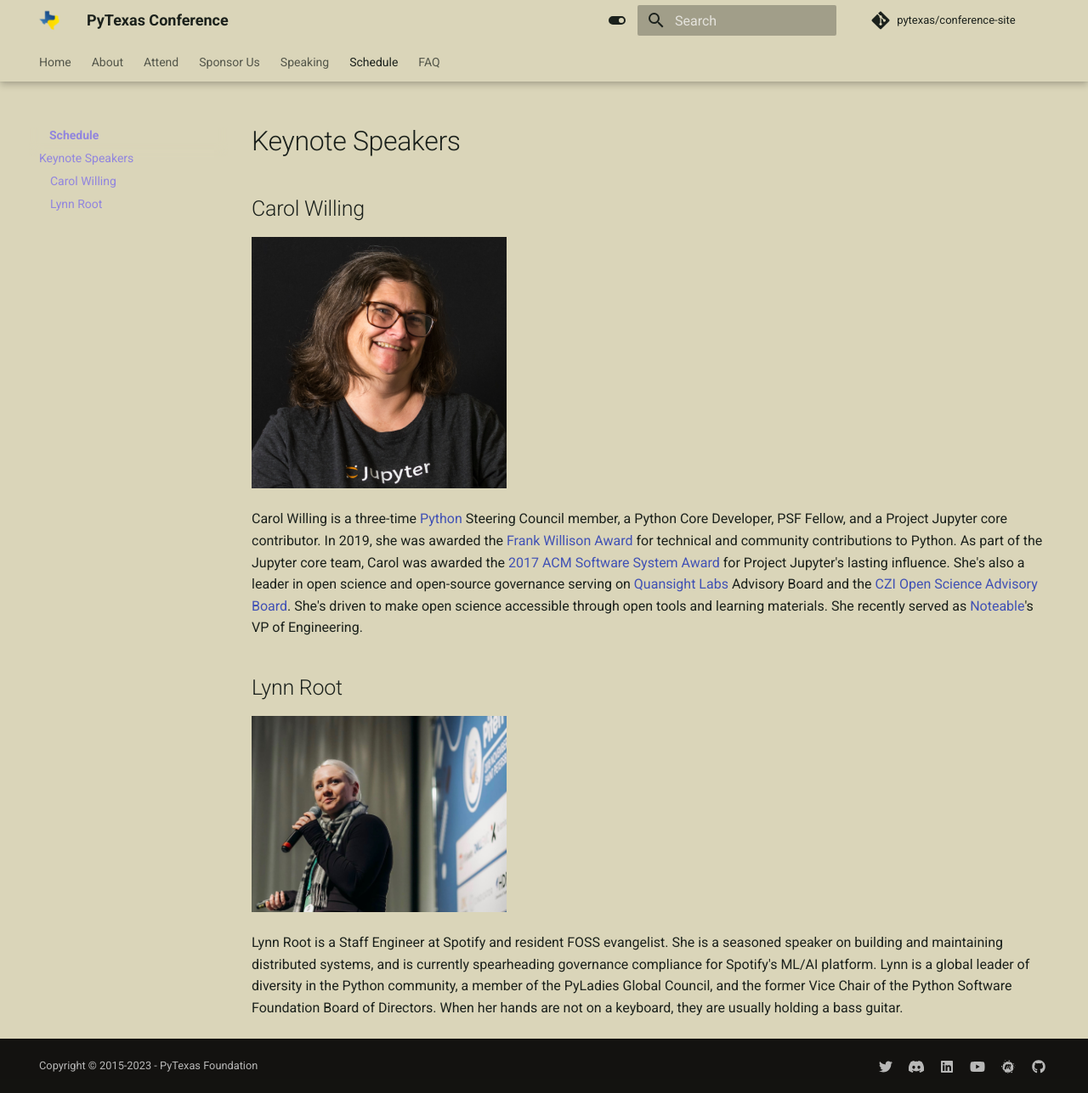
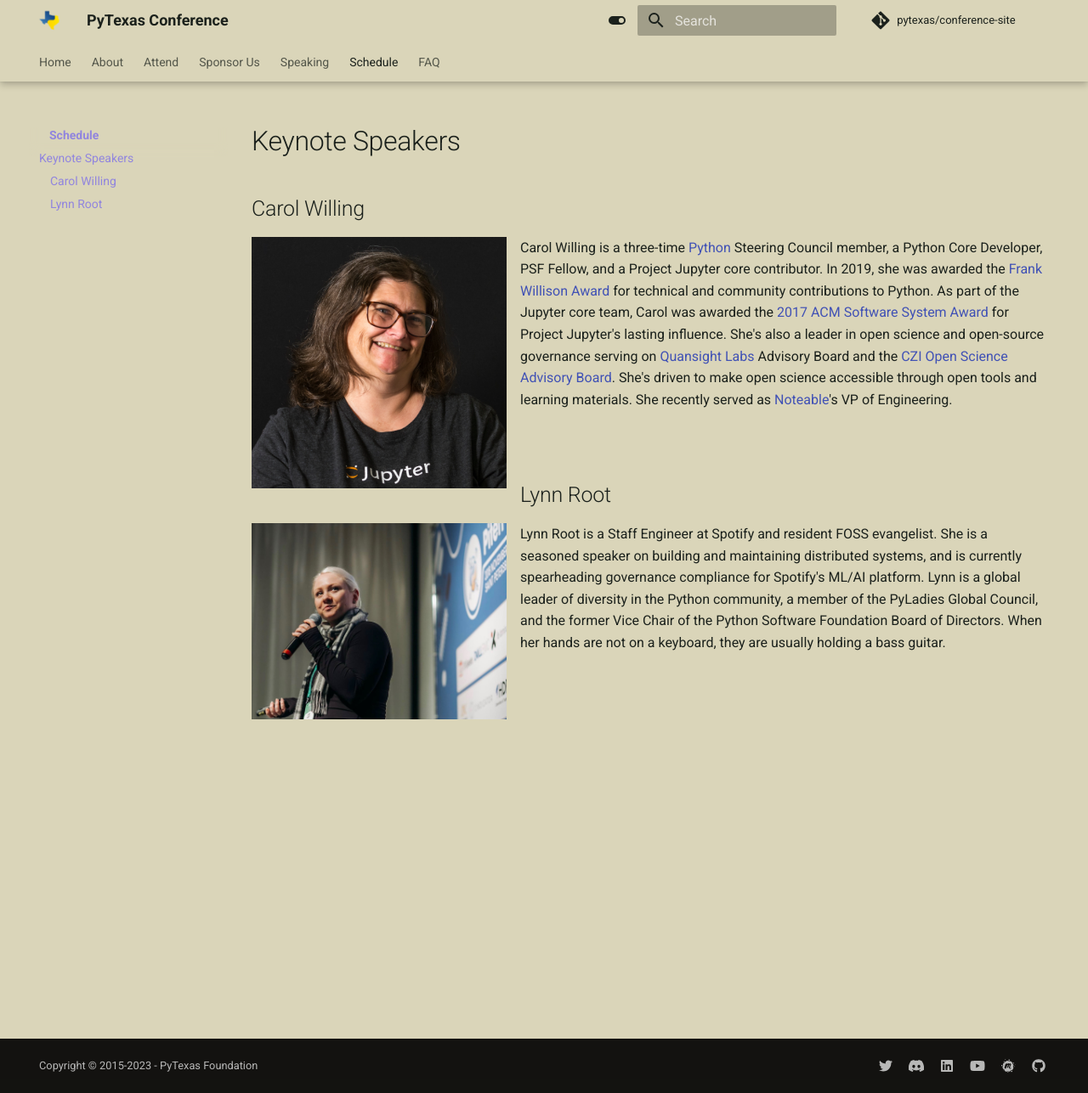
Before and after one commit to pytexas/2024, an MkDocs documentation site: the page built from docs/schedule/keynotes.md, in a window 1280 px wide and 1287 px high. Shown: the whole window at 85% size. Built offline with MkDocs 1.6.1 and Material for MkDocs 9.7.7, drawn with Linux system fonts in a browser that asks for light colours; comment, search, counter and statistics services are not loaded.

Commit message:
tweaking display

```diff
--- a/docs/schedule/keynotes.md
+++ b/docs/schedule/keynotes.md
@@ -2,7 +2,7 @@
 
 ## Carol Willing
 
-![Carol Willing](/assets/images/carol_willing.jpg){ width="300" }
+![Carol Willing](/assets/images/carol_willing.jpg){: width="300" align=left}
 
 Carol Willing is a three-time [Python](https://python.org) Steering Council member, a Python Core Developer, PSF Fellow, and a Project Jupyter core contributor.
 In 2019, she was awarded the [Frank Willison Award](https://www.python.org/community/awards/frank-willison/#carol-willing-2019) for technical and community contributions to Python.
@@ -11,9 +11,11 @@
 She's driven to make open science accessible through open tools and learning materials.
 She recently served as [Noteable](https://noteable.io)'s VP of Engineering.
 
+<br>
+
 ## Lynn Root
 
-![Lynn Root](/assets/images/lynn_root.jpg){ width="300" }
+![Lynn Root](/assets/images/lynn_root.jpg){: width="300" align=left}
 
 Lynn Root is a Staff Engineer at Spotify and resident FOSS evangelist.
 She is a seasoned speaker on building and maintaining distributed systems, and is currently spearheading governance compliance for Spotify's ML/AI platform.
```
